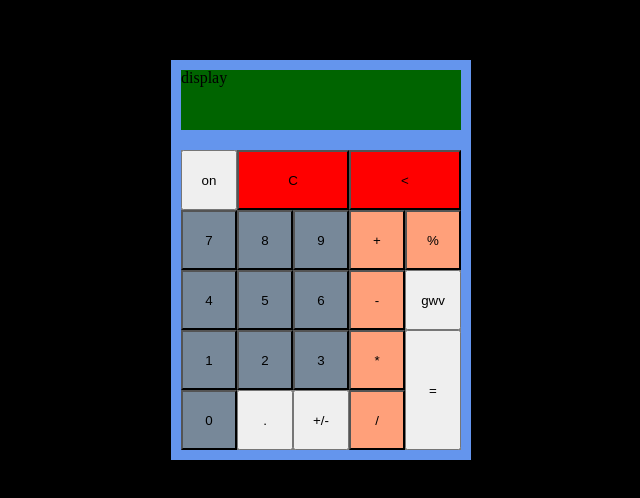
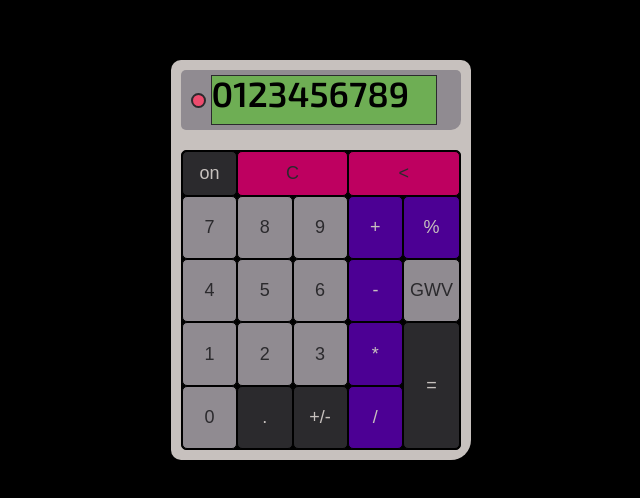
Before and after one commit to gvituri/top_05_calculator, a plain HTML site: page index.html in a window 1280 px wide. Shown: the part 140-638 px from the top of the page, without its empty margins (319-959 px from the left). Drawn offline with Linux system fonts and the light colour scheme.

Commit message:
Complete element style

```diff
--- a/index.html
+++ b/index.html
@@ -6,12 +6,19 @@
         <title>TOP Calculator</title>
         <link rel="icon" href="https://upload.wikimedia.org/wikipedia/commons/thumb/3/31/Circle_Burgundy_Solid.svg/1200px-Circle_Burgundy_Solid.svg.png">
 
+        <link rel="preconnect" href="https://fonts.googleapis.com">
+        <link rel="preconnect" href="https://fonts.gstatic.com" crossorigin>
+        <link href="https://fonts.googleapis.com/css2?family=Exo+2:wght@600&display=swap" rel="stylesheet">
+
         <link type="text/css" rel="stylesheet" href="./reset.css">
         <link type="text/css" rel="stylesheet" href="./main.css">
     </head>
     <body>
         <main>
-            <div id="display">display</div>
+            <div id="display">
+                <div id="led-display"></div>
+                <div id="screen">0123456789</div>
+            </div>
             <div id="button-holder">
                 <button id="on-off">on</button>
                 <button id="clear" class="atention">C</button>
@@ -21,7 +28,7 @@
                 <button id="multiplication" class="operator">*</button>
                 <button id="division" class="operator">/</button>
                 <button id="percentage" class="operator">%</button>
-                <button id="gwv">gwv</button>
+                <button id="gwv">GWV</button>
                 <button id="result">=</button>
                 <button id="negative">+/-</button>
                 <button id="dot">.</button>
--- a/main.css
+++ b/main.css
@@ -5,17 +5,21 @@ body {
     justify-content: center;
     align-items: center;
 
-    background-color: black
+    background-color: black;
+
+    font-family: 'Exo 2', sans-serif;
 }
 
 main {
     width: 300px;
     height: 400px;
 
+    border-radius: 10px 10px 20px 10px;
+
     display: grid;
     grid-template-rows: 20% 80%;
 
-    background-color: cornflowerblue;
+    background-color: #c7c1be;
 
 }
 
@@ -23,10 +27,42 @@ main {
     grid-row: 1/2;
 
     box-sizing: border-box;
+    display: flex;
+    align-items: center;
+    justify-content: center;
+
+    border-radius: 5px 5px 10px 5px;
 
     margin: 10px;
 
-    background-color: darkgreen;
+    background-color: #908b91;;
+}
+
+#led-display {
+    box-sizing: border-box;
+
+    width: 15px;
+    height: 15px;
+
+    border: 2px solid #2b2a2d;
+    border-radius: 50%;
+
+    margin-right: 5px;
+
+    background-color: #ed4c6e;
+}
+
+#screen {
+    height: 80%;
+    width: 80%;
+
+    border: 1px solid #2b2a2d;;
+
+    margin-right: 15px;
+
+    background-color: #6eae54;
+
+    font-size: 35px;
 }
 
 
@@ -35,28 +71,42 @@ main {
 
     box-sizing: border-box;
 
+    border: 1px solid black;
+    border-radius: 5px;
     margin: 10px;
 
     display: grid;
-    grid-template-rows: repeat(5, 1fr);
+    grid-template-rows: 15% repeat(4, 1fr);
     grid-template-columns: repeat(5, 1fr);
 
-    background-color: gray;
+    background-color: black;
+}
+
+button {
+    border: 1px solid black;
+    border-radius: 5px;
+
+    background-color: #2b2a2d ;
+    color: #c7c1be;
+
+    font-size: large;
 }
 
 .operator {
-    background-color: lightsalmon;
+    background-color:#4c0094;
 }
 
 .number {
-    background-color: lightslategray;
+    background-color: #908b91;
+    color: #2b2a2d;
 }
 
 .atention {
-    background-color: red;
+    background-color: #be0060;
+    color: #2b2a2d ;
 }
 
-#on-of {
+#on-off {
     grid-row: 1/2;
     grid-column: 1/2;
 }
@@ -99,6 +149,9 @@ main {
 #gwv {
     grid-row: 3/4;
     grid-column: 5/6;
+
+    background-color: #908b91;
+    color: #2b2a2d ;
 }
 
 #result {
```
